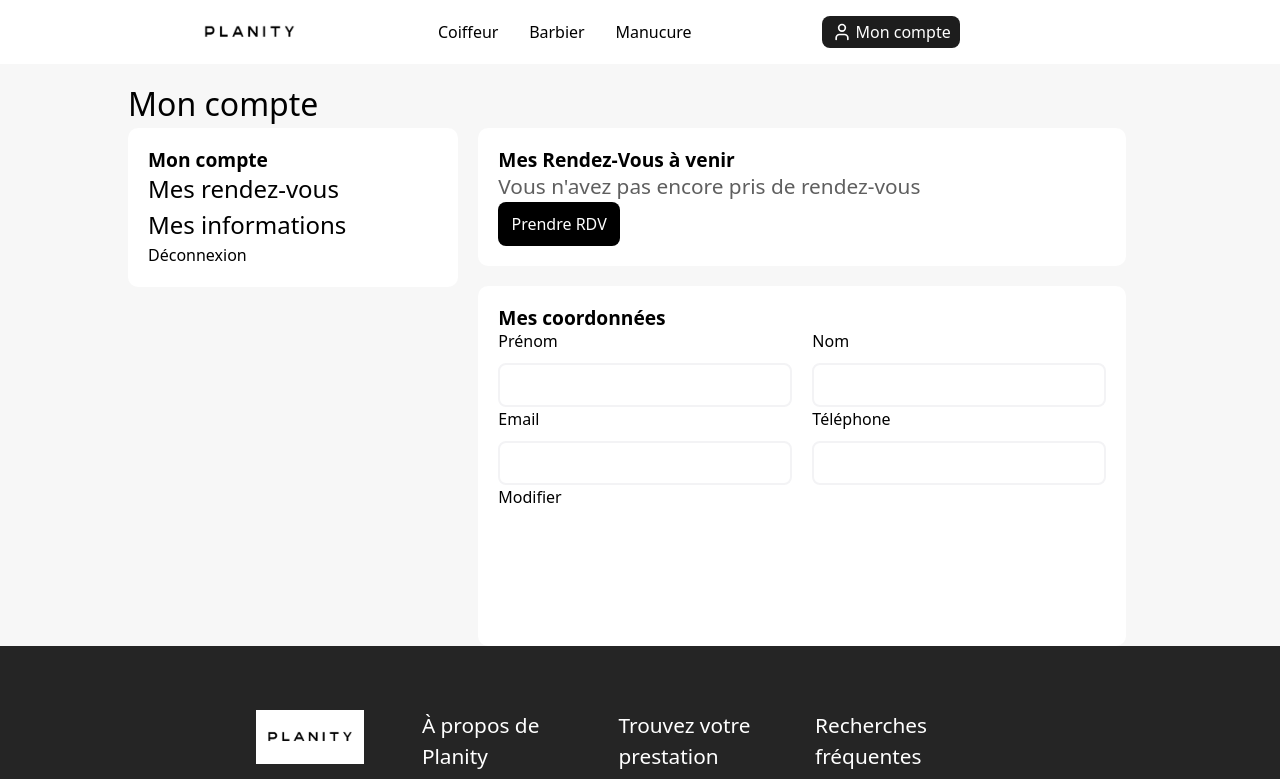
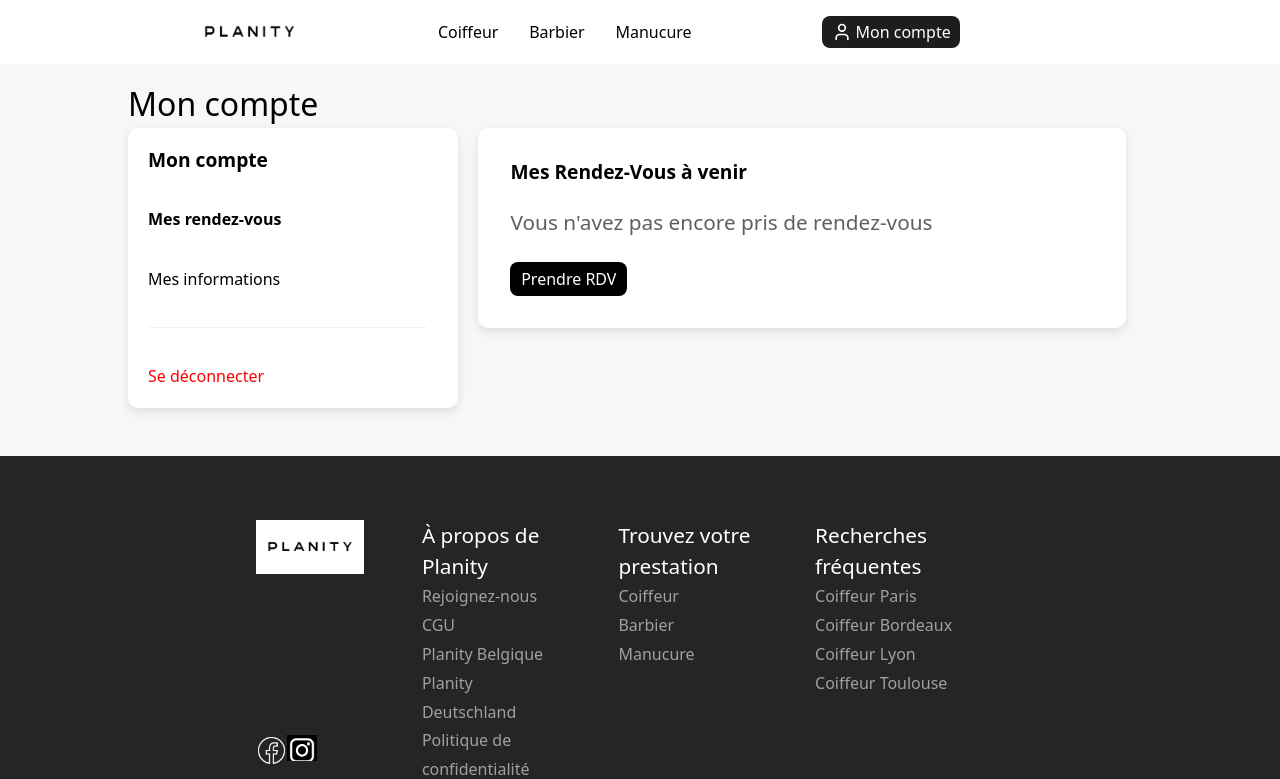
Before and after one commit to luminescencedev/Planity_Clone, a Next.js app in the folder frontend/: page /account in a window 1280 px wide. Shown: the top 779 px of the page. Built offline with nearby package versions, Linux system fonts and the light colour scheme.

Commit message:
remove init.sql and enhance account.css styles for improved layout and user experience

```diff
--- a/frontend/pages/account.js
+++ b/frontend/pages/account.js
@@ -10,14 +10,15 @@
   const [user, setUser] = useState(null);
   const [error, setError] = useState("");
   const [loading, setLoading] = useState(true);
-  const [isEditing, setIsEditing] = useState(false);
+  const [selectedSection, setSelectedSection] = useState("rendez-vous"); // Default to "Mes rendez-vous"
+  const [message, setMessage] = useState("");
+
   const [formData, setFormData] = useState({
     first_name: "",
     last_name: "",
     email: "",
     phone: "",
   });
-  const [message, setMessage] = useState("");
 
   useEffect(() => {
     const fetchUserData = async () => {
@@ -37,12 +38,6 @@
         }
 
         setUser(data);
-        setFormData({
-          first_name: data.first_name || "",
-          last_name: data.last_name || "",
-          email: data.email || "",
-          phone: data.phone || "",
-        });
       } catch (err) {
         console.error("Full fetch error:", err);
         setError(err.message);
@@ -58,6 +53,32 @@
       setError("No authentication token found");
     }
   }, [token]);
+
+  // Update formData when user data is fetched
+  useEffect(() => {
+    if (user) {
+      setFormData({
+        first_name: user.first_name || "",
+        last_name: user.last_name || "",
+        email: user.email || "",
+        phone: user.phone || "",
+      });
+    }
+  }, [user]);
+
+  const handleSectionChange = (section) => {
+    setSelectedSection(section);
+
+    // Ensure form remains pre-filled when switching to "Mes informations"
+    if (section === "informations" && user) {
+      setFormData({
+        first_name: user.first_name || "",
+        last_name: user.last_name || "",
+        email: user.email || "",
+        phone: user.phone || "",
+      });
+    }
+  };
 
   const handleChange = (e) => {
     const { name, value } = e.target;
@@ -84,7 +105,7 @@
 
       setUser(data);
       setMessage("Profil mis à jour avec succès!");
-      setIsEditing(false);
+
       setTimeout(() => setMessage(""), 3000);
     } catch (error) {
       setMessage(`Erreur: ${error.message}`);
@@ -101,52 +122,76 @@
       <h1 className="page-title">Mon compte</h1>
       <div className="container">
         <div className="left">
+          <div>
           <h2>Mon compte</h2>
-          <h3>Mes rendez-vous</h3>
-          <h3>Mes informations</h3>
-          <button id="logout-submit" onClick={logout}>Déconnexion</button>
+          </div>
+          <div>
+          <h4
+            className={selectedSection === "rendez-vous" ? "active" : ""}
+            onClick={() => handleSectionChange("rendez-vous")}
+          >
+            Mes rendez-vous
+          </h4>
+          </div>
+          <div>
+          <h4
+            className={selectedSection === "informations" ? "active" : ""}
+            onClick={() => handleSectionChange("informations")}
+          >
+            Mes informations
+          </h4>
+          </div>
+          <hr />
+
+          <button id="logout-submit" onClick={logout}>
+            Se déconnecter
+          </button>
         </div>
 
         {message && <div>{message}</div>}
 
         <div className="right">
+          {selectedSection === "rendez-vous" && (
             <div className="box">
               <div className="rendez-vous">
                 <h2>Mes Rendez-Vous à venir</h2>
                 <p>Vous n'avez pas encore pris de rendez-vous</p>
-              <button id="rdv-submit" onClick={() => router.push("/categories/Coiffeur")}>
+                <button
+                  id="rdv-submit"
+                  onClick={() => router.push("/categories/Coiffeur")}
+                >
                   Prendre RDV
                 </button>
               </div>
             </div>
+          )}
 
+          {selectedSection === "informations" && (
             <div className="box">
               <div className="user-infos">
                 <h2>Mes coordonnées</h2>
                 <form onSubmit={handleSubmit}>
                   <div className="form-row">
                     <div className="form-group">
-                    <label htmlFor="first_name">Prénom</label>
+                      <label htmlFor="first_name">Prénom *</label>
                       <input
                         type="text"
                         id="first_name"
                         name="first_name"
                         value={formData.first_name}
                         onChange={handleChange}
-                      disabled={!isEditing}
                         required
                       />
                     </div>
 
                     <div className="form-group">
-                    <label htmlFor="last_name">Nom</label>
+                      <label htmlFor="last_name">Nom *</label>
                       <input
                         type="text"
                         id="last_name"
                         name="last_name"
                         value={formData.last_name}
                         onChange={handleChange}
-                      disabled={!isEditing}
                         required
                       />
                     </div>
@@ -154,27 +199,25 @@
 
                   <div className="form-row">
                     <div className="form-group">
-                    <label htmlFor="email">Email</label>
+                      <label htmlFor="email">Email *</label>
                       <input
                         type="email"
                         id="email"
                         name="email"
                         value={formData.email}
                         onChange={handleChange}
-                      disabled={!isEditing}
                         required
                       />
                     </div>
 
                     <div className="form-group">
-                    <label htmlFor="phone">Téléphone</label>
+                      <label htmlFor="phone">Téléphone *</label>
                       <input
                         type="tel"
                         id="phone"
                         name="phone"
                         value={formData.phone}
                         onChange={handleChange}
-                      disabled={!isEditing}
                         pattern="[0-9]{10}"
                         title="Numéro à 10 chiffres"
                       />
@@ -182,12 +225,9 @@
                   </div>
 
                   <div className="button-group">
-                  {isEditing ? (
-                    <>
                     <button
                       type="button"
                       onClick={() => {
-                          setIsEditing(false);
                         setFormData({
                           first_name: user.first_name || "",
                           last_name: user.last_name || "",
@@ -198,17 +238,14 @@
                     >
                       Annuler
                     </button>
-                      <button id="save-submit" type="submit">Enregistrer</button>
-                    </>
-                  ) : (
-                    <button id="cancel-submit" type="button" onClick={() => setIsEditing(true)}>
-                      Modifier
+                    <button id="save-submit" type="submit">
+                      Enregistrer
                     </button>
-                  )}
                   </div>
                 </form>
               </div>
             </div>
+          )}
         </div>
       </div>
       <Footer />
--- a/frontend/styles/account.css
+++ b/frontend/styles/account.css
@@ -5,12 +5,12 @@
     padding-top: 10vh;
     height: auto;
     font-size: 2rem;
-    margin-left: 10%; /* Aligns with .left */
+    margin-left: 10%;
 }
 
 .container {
     display: flex;
-    align-items: flex-start; /* Aligns .left and .right to the top */
+    align-items: flex-start;
     justify-content: space-between;
     width: 100%;
     gap: 20px;
@@ -18,13 +18,16 @@
 
 .left {
     width: 30%;
+    height: 35vh;
     background-color: white;
     padding: 20px;
-    margin-left: 10%; /* Same margin as h1 for alignment */
+    margin-left: 10%;
     border-radius: 10px;
     display: flex;
     flex-direction: column;
+    justify-content: space-between;
     align-items: flex-start;
+    box-shadow: 0 4px 10px rgba(0, 0, 0, 0.1);
 }
 
   .right {
@@ -32,6 +35,7 @@
     flex-direction: column;
     width: 60%;
     margin-right: 12%;
+    margin-bottom: 10%;
     gap: 20px;
   }
 
@@ -42,16 +46,25 @@
     padding: 20px;
     border-radius: 10px;
     color: black;
-  }
+    box-shadow: 0 4px 10px rgba(0, 0, 0, 0.1);
+}
+
   .rendez-vous {
+    padding: 2%;
     display: flex;
-    flex-direction: column; /* Stack items vertically */
-    justify-content: space-between; /* Space items evenly from top to bottom */
-    height: 100%;
+    flex-direction: column;
+    justify-content: space-between;
+    height: 20vh;
   }
 
   .user-infos {
+    display: flex;
+    flex-direction: column;
+    justify-content: space-evenly;
  height: 40vh;
+  }
+  .user-infos h2{
+    margin-bottom: 20px;
   }
 
   .form-group{
@@ -67,22 +80,22 @@
   }
   .form-row {
     display: flex;
-    justify-content: space-between; /* Adds space between the two input fields */
-    gap: 20px; /* Adds space between the form groups */
+    justify-content: space-between;
+    gap: 20px;
     width: 100%;
   }
 
   .form-group {
-    flex: 1; /* Ensures each input takes equal width */
+    flex: 1;
     display: flex;
     flex-direction: column;
   }
 
   #rdv-submit{
-    background-color: black; /* Bootstrap primary color */
+    background-color: black;
     color: white;
     border: none;
-    padding: 10px ;
+    padding: 5px ;
     border-radius: 8px;
     cursor: pointer;
     font-size: 16px;
@@ -90,9 +103,62 @@
     width: 20%;
   }
 
+  form button{
+    background-color: black;
+    color: white;
+    border: none;
+    padding: 5px ;
+    border-radius: 8px;
+    cursor: pointer;
+    font-size: 16px;
+    transition: background-color 0.3s ease;
+    width: 20%;
+    margin: 2%;
+
+  }
+  form button[type="button"] {
+    background-color: #f3f3f5;
+    color: black;
+    border: 2px solid #f3f3f5;
+    padding: 5px;
+    border-radius: 8px;
+    cursor: pointer;
+    font-size: 16px;
+    transition: background-color 0.3s ease, border-color 0.3s ease;
+    width: 20%;
+}
+
+form button[type="button"]:hover {
+    background-color: #e0e0e0;
+    border-color: #d6d6d6;
+}
+
+
   input {
     border: 2px solid #f3f3f5;
     border-radius: 8px;
     padding: 8px;
-    width: 100%; /* Makes sure inputs fill the available space */
+    width: 100%;
   }
+
+  .left h4 {
+    cursor: pointer;
+    font-weight: normal;
+    transition: font-weight 0.2s ease-in-out;
+  }
+
+  .left h4.active {
+    font-weight: bold;
+  }
+  hr {
+    border: 0;
+    clear:both;
+    display:block;
+    width: 96%;
+    background-color:#f2f2f2;
+    height: 1px;
+  }
+
+  #logout-submit{
+    color: red;
+  }
```
Also changed, not shown: 1 other file (tests, documents, lock files or other folders). Lines whose indentation alone changed are shown as unchanged.
